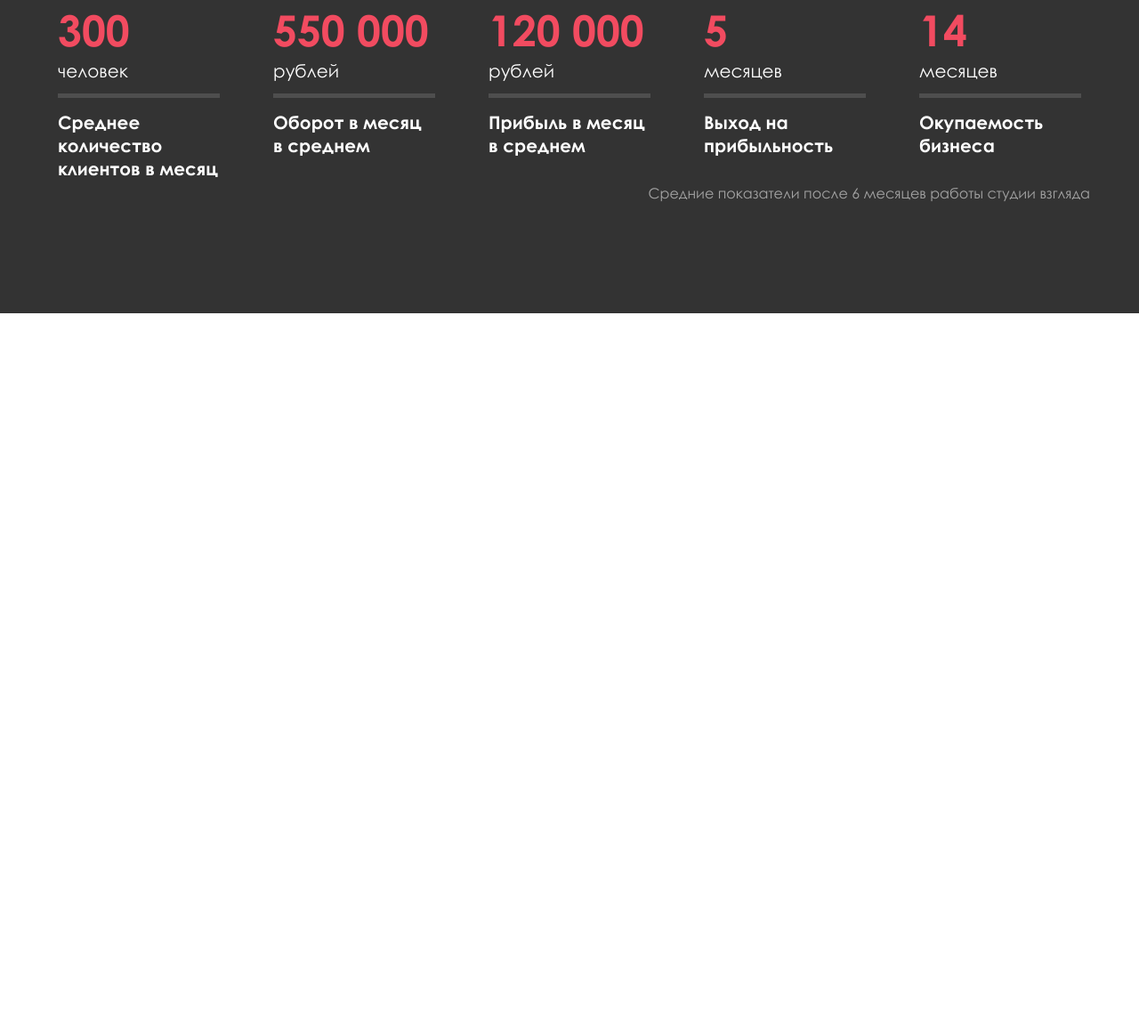
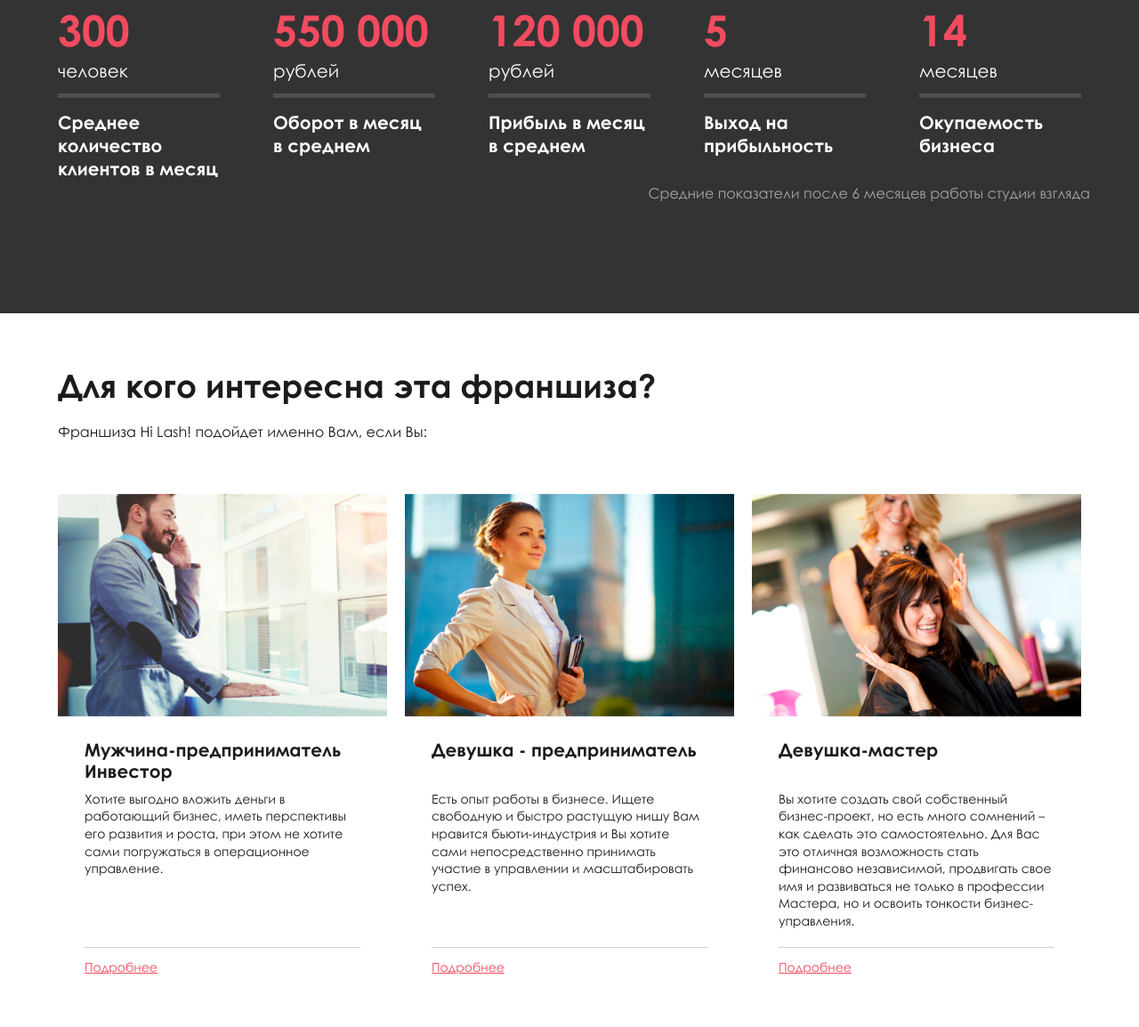
Before and after one commit to AlexKobiliansky/hilash, a website: page app/index.html in a window 1280 px wide. Shown: the part 1482-2636 px from the top of the page at 89% size. Before the commit the page ends 1834 px from the top, so only its background shows below. Drawn offline with Linux system fonts and the light colour scheme.

Commit message:
section who complete

```diff
--- a/app/index.html
+++ b/app/index.html
@@ -186,6 +186,61 @@
 	</div>
 	<!-- ======= END SECTION NUMBERS ======= -->
 
+	<!-- ======= SECTION WHO ======= -->
+	<section class="s-who s-white">
+		<div class="container">
+			<div class="section-title">
+				<h2>Для кого интересна эта франшиза?</h2>
+			</div>
+			<p>Франшиза Hi Lash! подойдет именно Вам, если Вы:</p>
+			<div class="who-wrap">
+				<div class="row">
+					<!-- who-item -->
+					<div class="col-md-6 col-lg-4">
+						<div class="who-item">
+							<div class="who-item-img" style="background-image: url('img/who-img-1.jpg');"></div>
+							<div class="who-item-content">
+								<div class="who-item-title">Мужчина-предприниматель <br> Инвестор</div>
+								<div class="who-item-desc">Хотите выгодно вложить деньги в работающий бизнес, иметь перспективы его развития и роста, при этом не хотите сами погружаться в операционное управление.</div>
+								<a href="#0" class="who-item-link">Подробнее</a>
+							</div>
+						</div>
+					</div>
+					<!-- /who-item -->
+
+					<!-- who-item -->
+					<div class="col-md-6 col-lg-4">
+						<div class="who-item">
+							<div class="who-item-img" style="background-image: url('img/who-img-2.jpg');"></div>
+							<div class="who-item-content">
+								<div class="who-item-title">Девушка - предприниматель</div>
+								<div class="who-item-desc">Есть опыт работы в бизнесе. Ищете свободную и быстро растущую нишу  Вам нравится бьюти-индустрия и Вы хотите сами непосредственно принимать участие в управлении и масштабировать успех.</div>
+								<a href="#0" class="who-item-link">Подробнее</a>
+							</div>
+						</div>
+					</div>
+					<!-- /who-item -->
+					<!-- who-item -->
+					<div class="col-md-6 col-lg-4">
+						<div class="who-item">
+							<div class="who-item-img" style="background-image: url('img/who-img-3.jpg');"></div>
+							<div class="who-item-content">
+								<div class="who-item-title">Девушка-мастер</div>
+								<div class="who-item-desc">Вы хотите создать свой собственный бизнес-проект, но есть много сомнений – как сделать это самостоятельно. Для Вас это отличная возможность стать финансово независимой, продвигать свое имя и развиваться не только в профессии Мастера, но и освоить тонкости бизнес-управления.</div>
+								<a href="#0" class="who-item-link">Подробнее</a>
+							</div>
+						</div>
+					</div>
+					<!-- /who-item -->
+
+				</div>
+
+			</div>
+		</div>
+	</section>
+	<!-- ======= END SECTION WHO ======= -->
+
+
 
 
 
--- a/app/js/common.js
+++ b/app/js/common.js
@@ -66,6 +66,8 @@ $(function() {
     function heightses() {
         if ($(window).width()>480) {
             $('.num-item-val').height('auto').equalHeights();
+            $('.who-item-desc').height('auto').equalHeights();
+            $('.who-item-title').height('auto').equalHeights();
         }
 
     }
--- a/app/sass/base/_general.sass
+++ b/app/sass/base/_general.sass
@@ -63,6 +63,9 @@ ul
 
 .s-creamy
   background-color: $accent-creamy
+
+.s-white
+  background-color: #fff
 
 .btn
   line-height: 1
--- /dev/null
+++ b/app/sass/layout/_s-who.sass
@@ -0,0 +1,42 @@
+.s-who
+  padding-bottom: 15px
+  .section-title
+    margin-bottom: 15px
+
+.who-wrap
+  margin-top: 55px
+
+.who-item
+  +mt(.3s)
+  line-height: 1.2
+  margin-bottom: 30px
+  box-shadow: none
+  &:hover
+    box-shadow: 0 0 25px 5px rgba(#000, .1)
+  &-img
+    height: 250px
+    +bg-cover
+    background-color: #d5d5d5
+  &-content
+    padding: 25px 30px
+  &-title
+    font-size: 20px
+    font-weight: 700
+    margin-bottom: 10px
+  &-desc
+    font-size: 14px
+    border-bottom: 1px solid #d0d0d0
+    line-height: 1.4
+    padding-bottom: 20px
+    p
+      margin-bottom: 0
+  &-link
+    font-size: 14px
+    color: $accent
+    text-decoration: underline
+    margin-top: 15px
+    display: inline-block
+    line-height: 1
+    &:hover, &:active, &:focus
+      color: $accent
+      text-decoration: none
--- a/app/sass/main.sass
+++ b/app/sass/main.sass
@@ -9,6 +9,7 @@
 @import layout/s-intro
 @import layout/s-market
 @import layout/s-numbers
+@import layout/s-who
 @import layout/footer
 
 
--- a/gulpfile.js
+++ b/gulpfile.js
@@ -64,7 +64,7 @@ gulp.task('rsync', function() {
 	.pipe(rsync({
 		root: 'app/',
 		hostname: 'alexko89@alexko89.beget.tech',
-		destination: 'demos.alexko89.beget.tech/public_html/dirname/',
+		destination: 'demos.alexko89.beget.tech/public_html/hilash/',
 		// include: ['*.htaccess'], // Includes files to deploy
 		exclude: ['**/Thumbs.db', '**/*.DS_Store'], // Excludes files from deploy
 		recursive: true,
```
Also changed, not shown: app/css/main.min.css, app/img/who-img-1.jpg (added), app/img/who-img-2.jpg (added), app/img/who-img-3.jpg (added), app/js/scripts.min.js.
